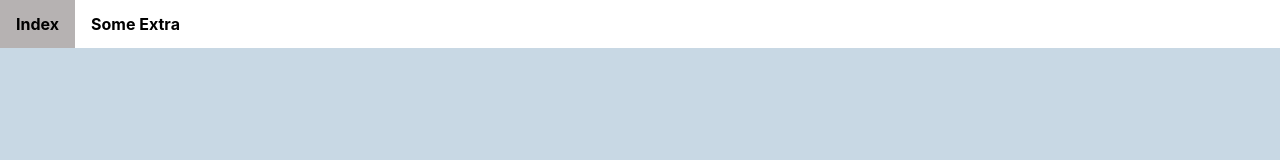
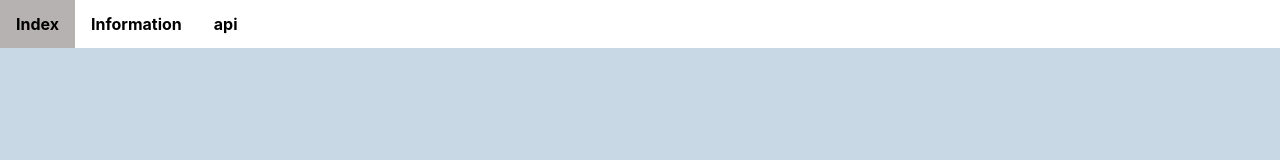
Before and after one commit to felisep/personal-website-react, a React (Create React App) app: page / in a window 1280 px wide. Shown: the top 160 px of the page. Built offline with nearby package versions, Linux system fonts and the light colour scheme.

Commit message:
set up api

```diff
--- a/src/App.tsx
+++ b/src/App.tsx
@@ -3,6 +3,7 @@ import { BrowserRouter as Router, Route, Routes } from "react-router-dom";
 import Navbar from './components/navbar'
 import InfoPage from './pages/info_page';
 import IndexPage from './pages/index';
+import Api from './pages/api_page'
 
 function App() {
   return (
@@ -12,6 +13,7 @@ function App() {
           <Routes>
             <Route path = '/' element = {<IndexPage />}/>
             <Route path = '/infopage' element ={<InfoPage />}/>
+            <Route path = '/api' element ={<Api />}/>
           </Routes>
       </Router>
     </div>
--- a/src/components/navbar.tsx
+++ b/src/components/navbar.tsx
@@ -16,7 +16,10 @@ const Navbar = () =>{
         <Link to="/">Index</Link>
       </li>
       <li>
-        <Link to="/infopage">Some Extra</Link>
+        <Link to="/infopage">Information</Link>
+      </li>
+      <li>
+        <Link to="/api">api</Link>
       </li>
     </ul>
   </div>
--- /dev/null
+++ b/src/pages/api_page.tsx
@@ -0,0 +1,11 @@
+import React from 'react'
+
+const ApiPage = () =>{
+  return (
+  <div>
+    <h1>Learning about Api's page</h1>
+  </div>
+  );
+}
+
+export default ApiPage;
```
